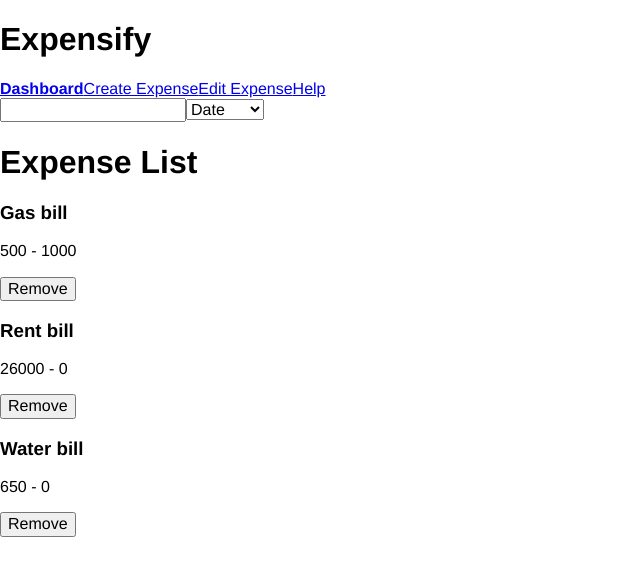
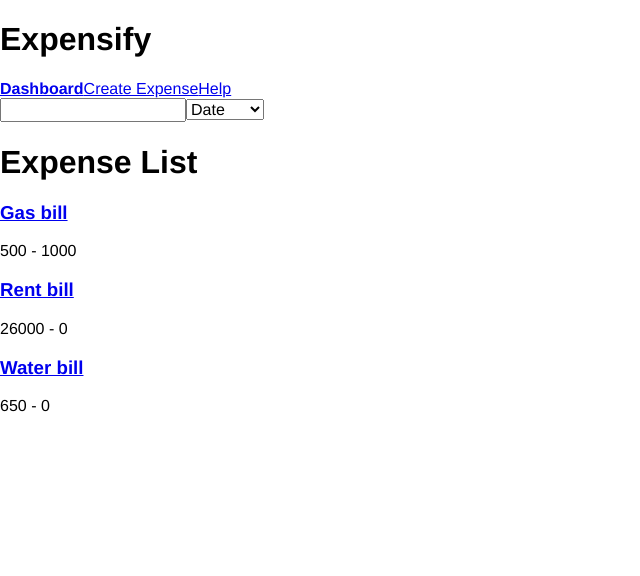
Before and after one commit to itsharsh/Expensify, a React app: page / in a window 1280 px wide. Shown: the top 576 px of the page, without its empty margins (0-640 px from the left). Built offline with nearby package versions, Linux system fonts and the light colour scheme.

Commit message:
edit expense form

```diff
--- a/src/components/EditExpensePage.js
+++ b/src/components/EditExpensePage.js
@@ -1,9 +1,36 @@
 import React from "react";
+import { connect } from "react-redux";
 
-const EditExpensePage = () => (
+import ExpenseForm from "./ExpenseForm";
+import { editExpense, removeExpense } from "../actions/expenses";
+
+const EditExpensePage = (props) => (
   <div>
     <h1>Edit Expense Page</h1>
+    <ExpenseForm
+      expense={props.expense}
+      onSubmit={(expense) => {
+        props.dispatch(editExpense(props.expense.id, expense));
+        props.history.push("/");
+      }}
+    />
+    <button
+      onClick={() => {
+        props.dispatch(removeExpense({ id: props.expense.id }));
+        props.history.push("/");
+      }}
+    >
+      Remove
+    </button>
   </div>
 );
 
-export default EditExpensePage;
+const mapStateToProps = (state, props) => {
+  return {
+    expense: state.expenses.find(
+      (expense) => expense.id === props.match.params.id
+    ),
+  };
+};
+
+export default connect(mapStateToProps)(EditExpensePage);
--- a/src/components/ExpenseListItem.js
+++ b/src/components/ExpenseListItem.js
@@ -1,22 +1,15 @@
 import React from "react";
-import { connect } from "react-redux";
+import { Link } from "react-router-dom";
 
-import { removeExpense } from "../actions/expenses";
-
-const ExpenseListItem = ({ dispatch, id, description, amount, createdAt }) => (
+const ExpenseListItem = ({ id, description, amount, createdAt }) => (
   <div>
-    <h3>{description}</h3>
+    <Link to={`/edit/${id}`}>
+      <h3>{description}</h3>
+    </Link>
     <p>
       {amount} - {createdAt}
     </p>
-    <button
-      onClick={() => {
-        dispatch(removeExpense({ id }));
-      }}
-    >
-      Remove
-    </button>
   </div>
 );
 
-export default connect()(ExpenseListItem);
+export default ExpenseListItem;
--- a/src/components/Header.js
+++ b/src/components/Header.js
@@ -10,9 +10,6 @@
     <NavLink to="/create" activeClassName="is-active">
       Create Expense
     </NavLink>
-    <NavLink to="/edit" activeClassName="is-active">
-      Edit Expense
-    </NavLink>
     <NavLink to="/help" activeClassName="is-active">
       Help
     </NavLink>
--- a/src/reducers/expenses.js
+++ b/src/reducers/expenses.js
@@ -9,7 +9,7 @@
     case "EDIT_EXPENSE":
       return state.map((expense) => {
         if (expense.id === action.id) {
-          return { ...state, ...action.updates };
+          return { ...expense, ...action.updates };
         } else {
           return expense;
         }
--- a/src/routers/AppRouter.js
+++ b/src/routers/AppRouter.js
@@ -21,7 +21,7 @@
       <Switch>
         <Route path="/" component={ExpenseDashboardPage} exact={true} />
         <Route path="/create" component={AddExpensePage} />
-        <Route path="/edit" component={EditExpensePage} />
+        <Route path="/edit/:id" component={EditExpensePage} />
         <Route path="/help" component={HelpPage} />
         <Route component={NotFoundPage} />
       </Switch>
--- a/src/store/configureStore.js
+++ b/src/store/configureStore.js
@@ -5,5 +5,6 @@
 
 export default () =>
   createStore(
-    combineReducers({ expenses: expenseReducer, filters: filterReducer })
+    combineReducers({ expenses: expenseReducer, filters: filterReducer }),
+    window.__REDUX_DEVTOOLS_EXTENSION__ && window.__REDUX_DEVTOOLS_EXTENSION__()
   );
```
